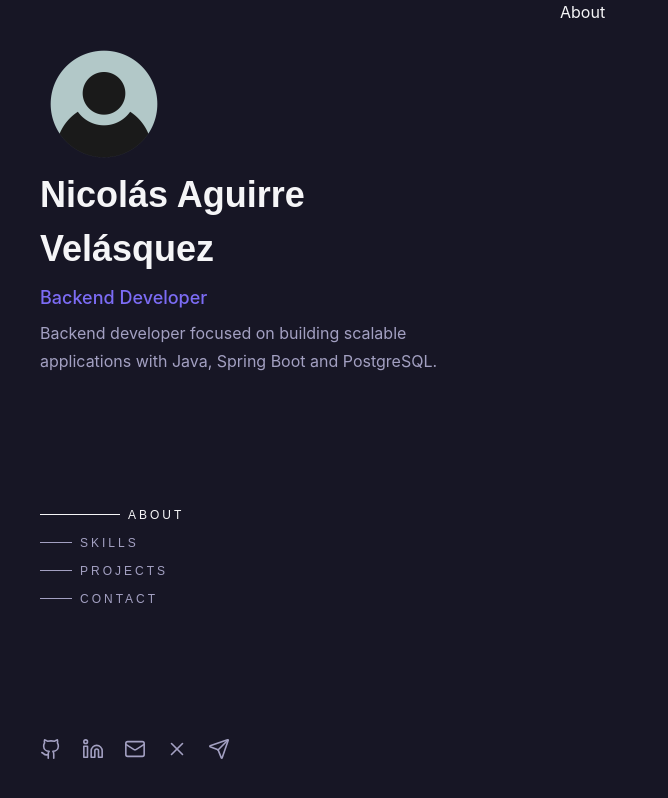
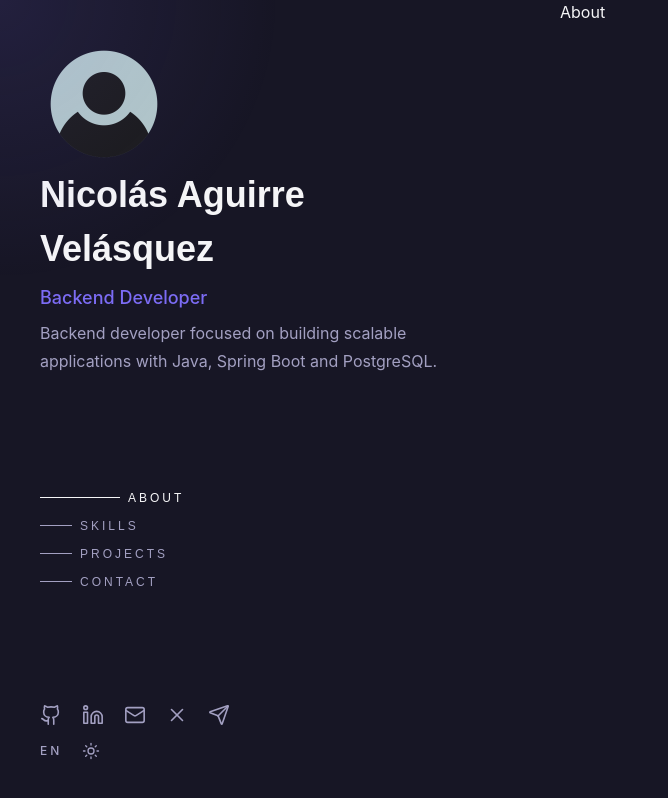
Before and after one commit to nicolasav0/web-portfolio, a Vue app in the folder frontend/: page / in a window 1280 px wide. Both pictures are taken after a click on the button "ABOUT". Shown: the part 96-894 px from the top of the page, without its empty margins (0-668 px from the left). Built offline with nearby package versions, Linux system fonts and the light colour scheme.

Commit message:
feat(front): add spotligth cursor effect and theme/language toggle buttons to sidebar

```diff
--- a/frontend/src/components/layout/Sidebar.vue
+++ b/frontend/src/components/layout/Sidebar.vue
@@ -2,6 +2,7 @@
 import Profile from './Profile.vue'
 import Navigation from './Navigation.vue'
 import SocialLinks from './SocialLinks.vue'
+import ThemeLangToggles from './ThemeLangToggles.vue'
 </script>
 
 <template>
@@ -18,7 +19,10 @@ import SocialLinks from './SocialLinks.vue'
 
       <Navigation />
 
-      <SocialLinks />
+      <div class="flex flex-col gap-4">
+        <SocialLinks />
+        <ThemeLangToggles />
+      </div>
     </div>
   </aside>
 </template>
--- /dev/null
+++ b/frontend/src/components/layout/SpotlightEffect.vue
@@ -0,0 +1,42 @@
+<script setup>
+import { ref, onMounted, onUnmounted } from 'vue'
+
+const spotlight = ref({ x: 0, y: 0 })
+const isVisible = ref(false)
+let timeout
+
+function onMouseMove(e) {
+  spotlight.value = { x: e.clientX, y: e.clientY }
+  isVisible.value = true
+  clearTimeout(timeout)
+}
+
+function onMouseLeave() {
+  timeout = setTimeout(() => { isVisible.value = false }, 300)
+}
+
+onMounted(() => {
+  window.addEventListener('mousemove', onMouseMove)
+  document.addEventListener('mouseleave', onMouseLeave)
+})
+
+onUnmounted(() => {
+  window.removeEventListener('mousemove', onMouseMove)
+  document.removeEventListener('mouseleave', onMouseLeave)
+  clearTimeout(timeout)
+})
+</script>
+
+<template>
+  <div
+    class="pointer-events-none fixed inset-0 z-30 transition-opacity duration-300"
+    :class="isVisible ? 'opacity-100' : 'opacity-0'"
+    :style="{
+      background: `radial-gradient(
+        350px circle at ${spotlight.x}px ${spotlight.y}px,
+        rgba(124, 108, 245, 0.12),
+        transparent 80%
+      )`,
+    }"
+  />
+</template>
--- /dev/null
+++ b/frontend/src/components/layout/ThemeLangToggles.vue
@@ -0,0 +1,21 @@
+<script setup>
+import { Sun } from 'lucide-vue-next'
+</script>
+
+<template>
+  <div class="flex items-center gap-5">
+    <button
+      class="cursor-pointer text-xs font-medium uppercase tracking-[0.25em] transition-all duration-300 hover:-translate-y-1"
+      :style="{ color: 'var(--color-text-secondary)' }"
+    >
+      EN
+    </button>
+
+    <button
+      class="cursor-pointer transition-all duration-300 hover:-translate-y-1"
+      :style="{ color: 'var(--color-text-secondary)' }"
+    >
+      <Sun :size="18" :stroke-width="1.75" />
+    </button>
+  </div>
+</template>
--- a/frontend/src/layouts/DefaultLayout.vue
+++ b/frontend/src/layouts/DefaultLayout.vue
@@ -1,10 +1,12 @@
 <script setup>
 import Sidebar from '@/components/layout/Sidebar.vue'
+import SpotlightEffect from '@/components/layout/SpotlightEffect.vue'
 import { RouterView } from 'vue-router'
 </script>
 
 <template>
   <div class="flex">
+    <SpotlightEffect />
     <Sidebar />
 
     <main class="flex-1">
```
